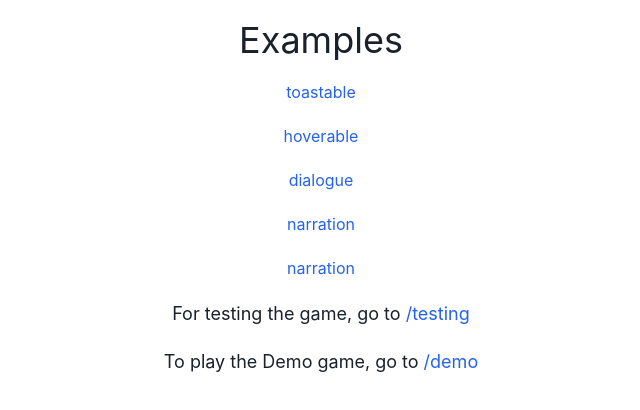
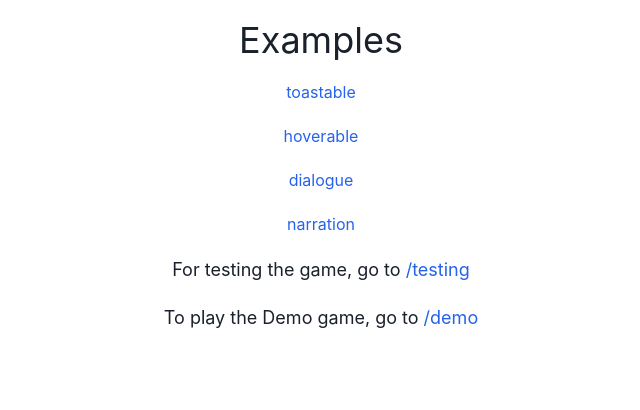
Before and after one commit to inmyshoesdev/inmyshoes, a Next.js app: page / in a window 1280 px wide. Shown: the top 410 px of the page, without its empty margins (319-959 px from the left). Built offline with nearby package versions, Linux system fonts and the light colour scheme.

Commit message:
Remove extra link

```diff
--- a/pages/index.tsx
+++ b/pages/index.tsx
@@ -24,9 +24,6 @@ const Home: NextPage = () => {
         <Link href="/examples/narration">
           <a className="text-blue-600">narration</a>
         </Link>
-        <Link href="/examples/narration">
-          <a className="text-blue-600">narration</a>
-        </Link>
         <h2 className="text-lg">
           For testing the game, go to{' '}
           <Link href="/testing">
```
